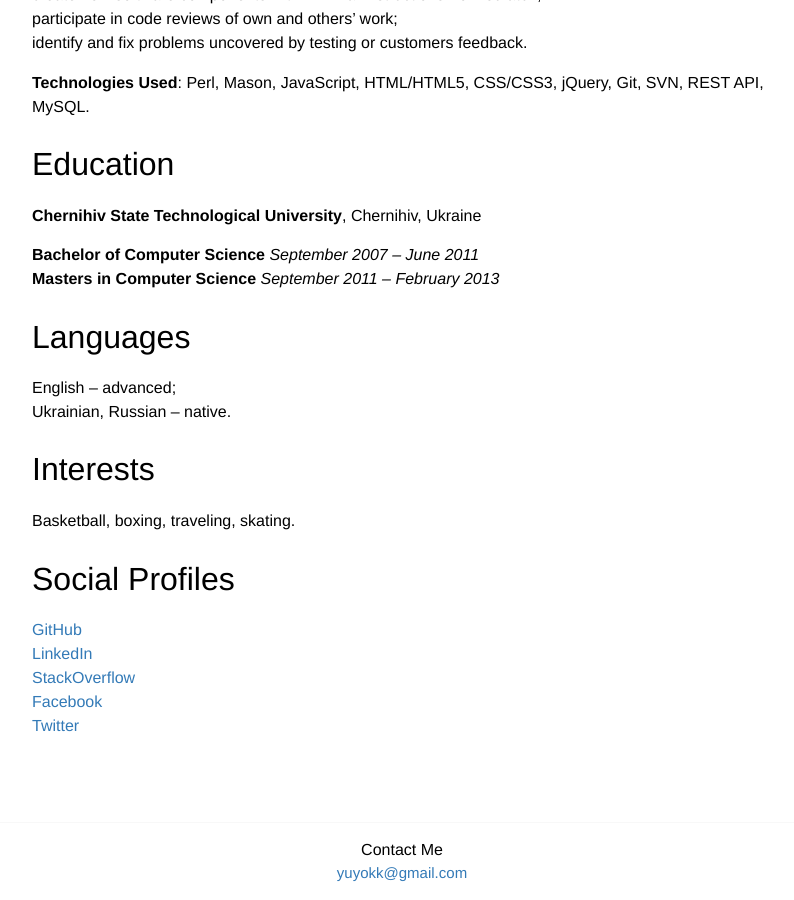
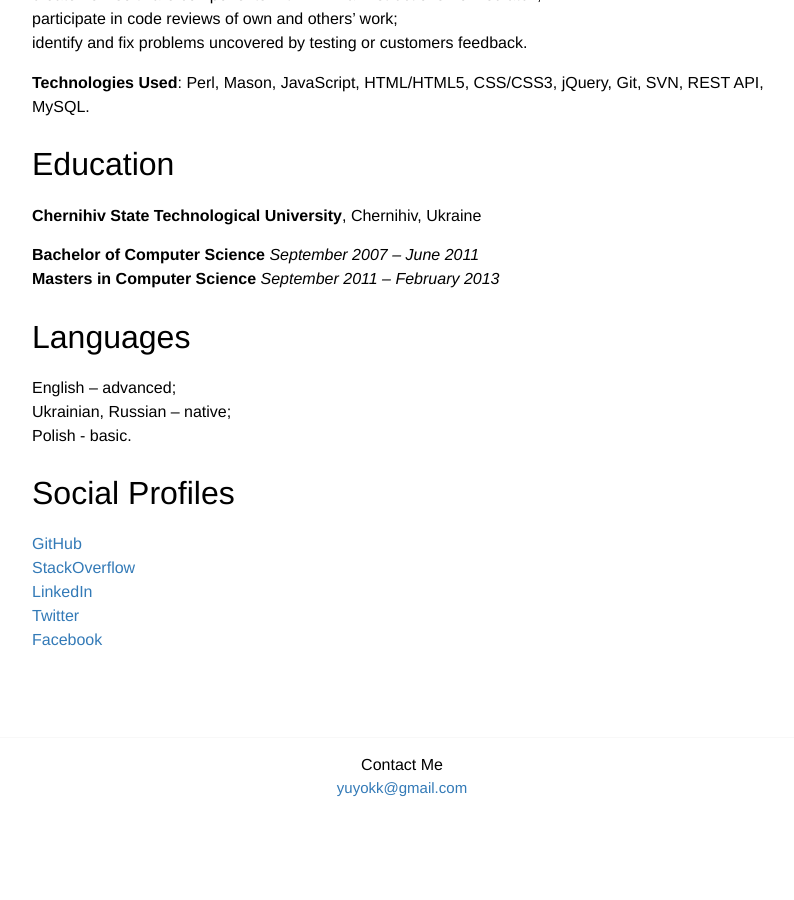
Before and after one commit to yuyokk/yuyokk.github.io, a Jekyll site: the page built from resume.md, in a window 1280 px wide and 900 px high, scrolled down 2056 px. Shown: the whole window, without its empty margins (238-1032 px from the left). Built offline with Jekyll 4.4.1, drawn with Linux system fonts in a browser that asks for light colours; after the commit the page ends 2870 px from its top, so only the background shows below that.

Commit message:
Update resume.md

```diff
--- a/resume.md
+++ b/resume.md
@@ -103,15 +103,12 @@ _July 2011 – October 2013_
 # Languages
 
 + English – advanced;
-+ Ukrainian, Russian – native.
-
-# Interests
-
-Basketball, boxing, traveling, skating.
++ Ukrainian, Russian – native;
++ Polish - basic.
 
 # Social Profiles
 + <a href="https://github.com/yuyokk" target="_blank">GitHub</a>
++ <a href="http://stackoverflow.com/users/1022726/yuyokk" target="_blank">StackOverflow</a>
 + <a href="https://ua.linkedin.com/in/ikucherov" target="_blank">LinkedIn</a>
-+ <a href="http://stackoverflow.com/users/1022726/yuyokk" target="_blank">StackOverflow</a>
++ <a href="https://twitter.com/yuyokk" target="_blank">Twitter</a>
 + <a href="https://www.facebook.com/ikucherov" target="_blank">Facebook</a>
-+ <a href="https://twitter.com/yuyokk" target="_blank">Twitter</a>
```
